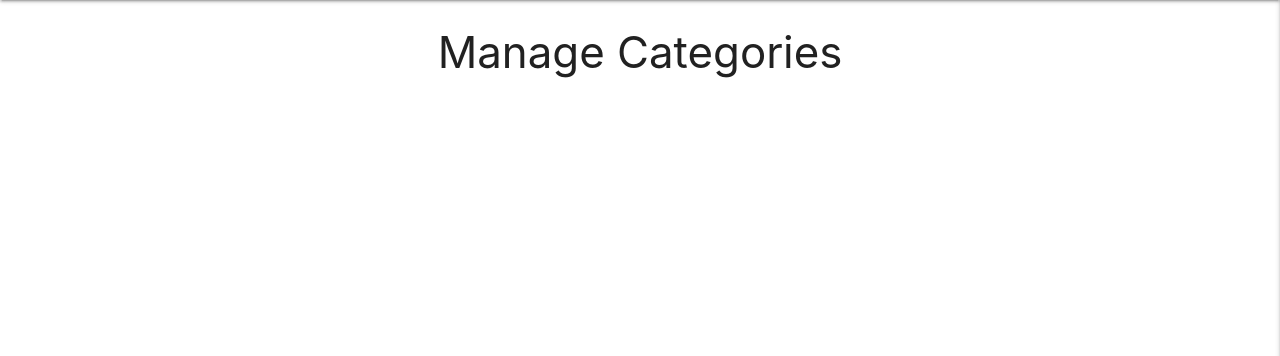
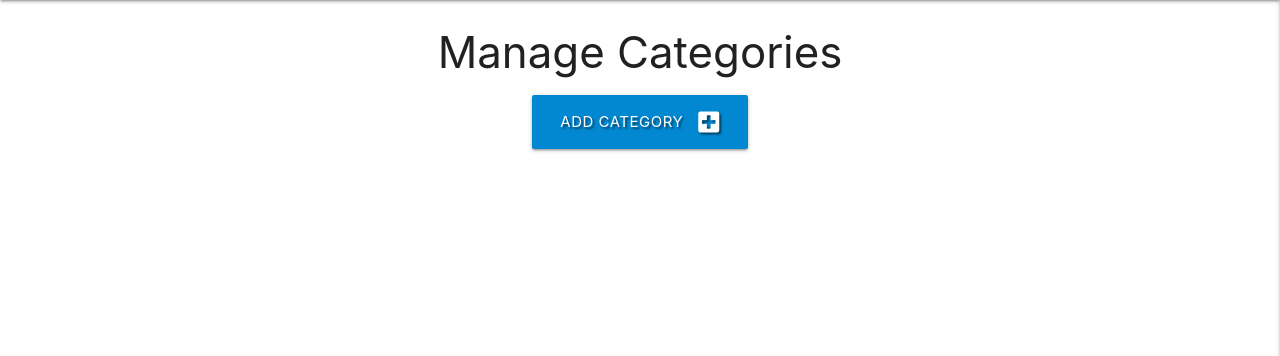
Before and after one commit to Code-Institute-Submissions/danthestar-MS3-cookbook_SepResub, a Flask app: page /get_categories in a window 1280 px wide. Shown: the part 64-420 px from the top of the page. Run offline with Flask 2, Linux system fonts and the light colour scheme; data that the repository does not hold is empty; some libraries are stand-ins or nearby versions.

Commit message:
Added options to ADD category to db

```diff
--- a/app.py
+++ b/app.py
@@ -149,6 +149,18 @@ def get_categories():
     categories = list(mongo.db.categories.find().sort("category_name", 1))
     return render_template("categories.html", categories=categories)
 
+@app.route("/add_category", methods=["GET", "POST"])
+def add_category():
+    if request.method == "POST":
+        category = {
+            "category_name": request.form.get("category_name")
+        }
+        mongo.db.categories.insert_one(category)
+        flash("New Category Added!")
+        return redirect(url_for("get_categories"))
+
+    return render_template("add_category.html")
+
 if __name__ == "__main__":
     app.run(host=os.environ.get("IP"),
             port=int(os.environ.get("PORT")),
--- a/templates/categories.html
+++ b/templates/categories.html
@@ -2,6 +2,14 @@
 {% block content %}
 
     <h3 class="light-black-text text-darken-4 center-align">Manage Categories</h3>
+
+    <div class="row">
+        <div class="col s12 center-align">
+            <a href="{{ url_for('add_category') }}" class="btn-large light-blue darken-2 text-shadow">
+                Add Category <i class="fas fa-plus-square right"></i>
+            </a>
+        </div>
+    </div>
 
     <div class="row">
         <!--    manage categories - cards    -->
```
Also changed, not shown: templates/add_category.html (added, +29 -0 lines).
